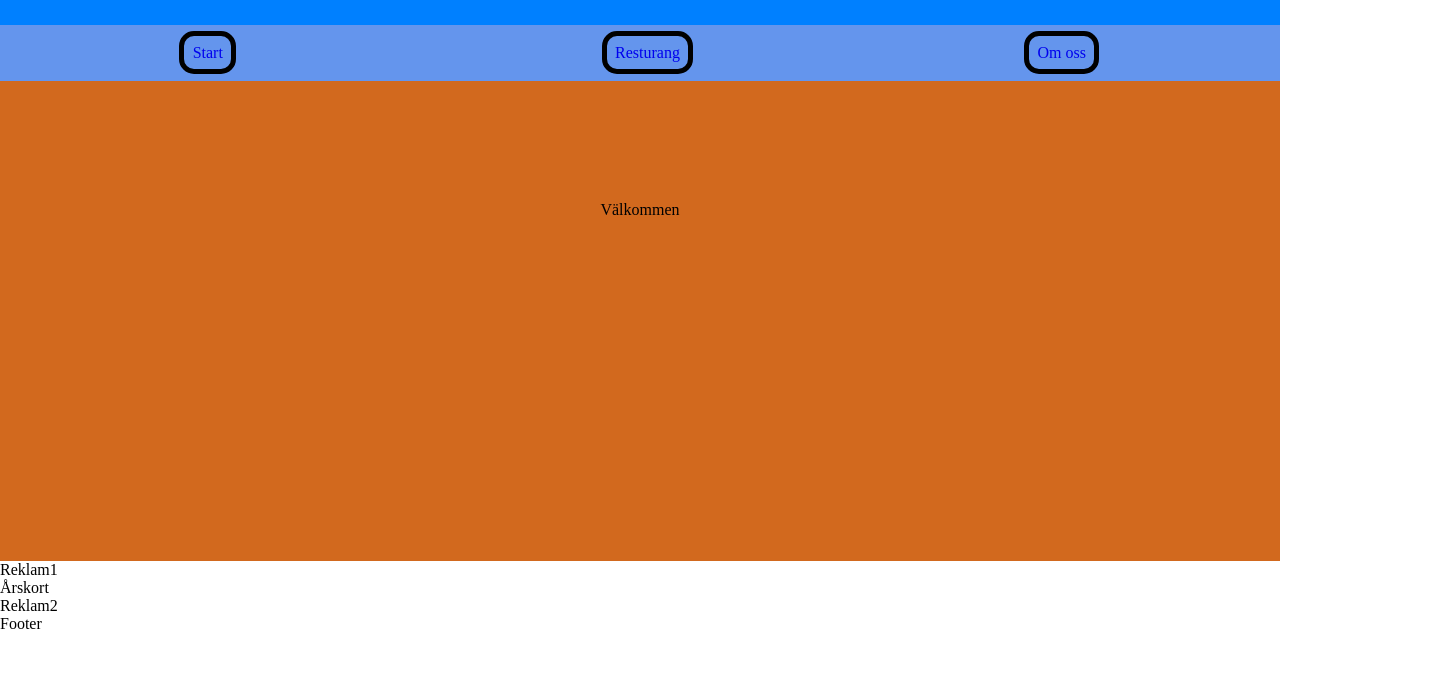
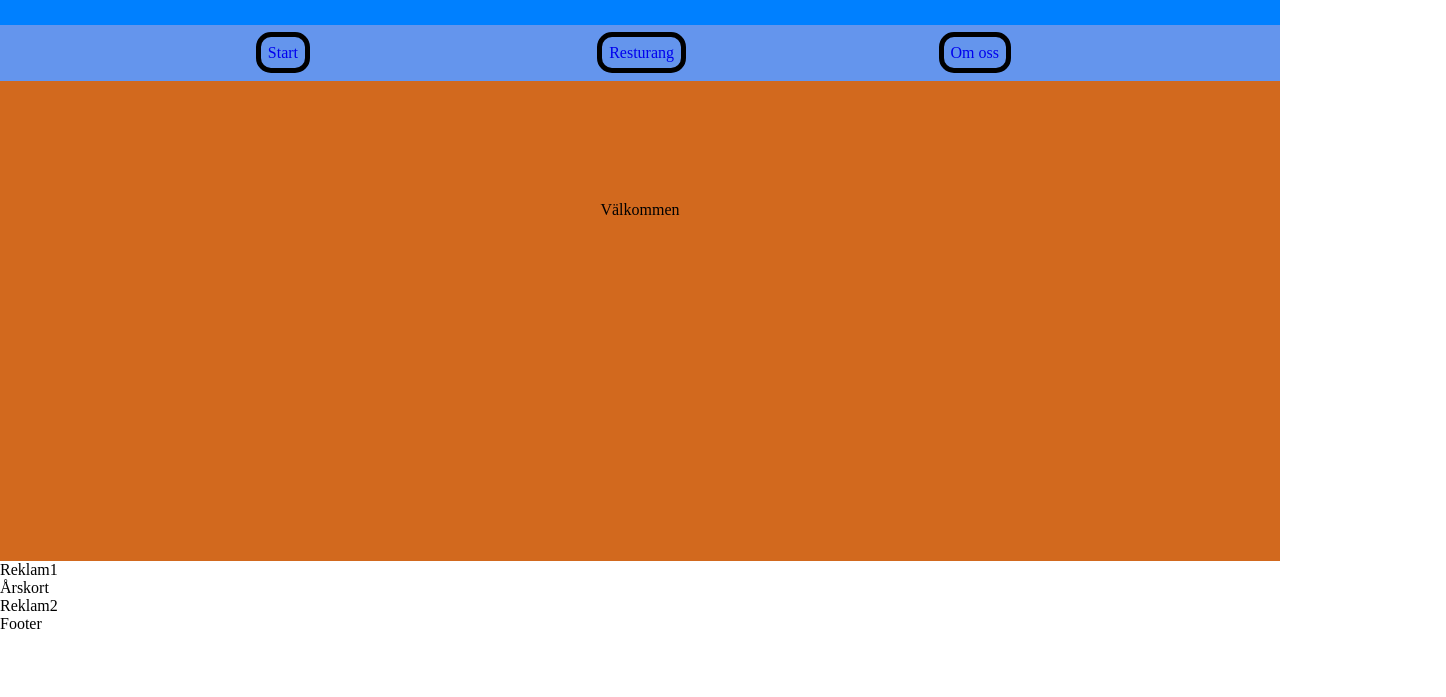
Before and after one commit to wilmerErixon/WU_projekt_ht22_zoo_2C, a plain HTML site: page index.html in a window 1280 px wide. Shown: the part 103-800 px from the top of the page, 1446 px wide, since content can reach past the window. Drawn offline with Linux system fonts and the light colour scheme.

Commit message:
fix innan fortsätta på hemdatorn

```diff
--- a/css/style.css
+++ b/css/style.css
@@ -18,8 +18,8 @@ header {
 #taskbar {
     display: grid;
     align-items: center;
-    padding-left: 14%;
-    grid-template-columns: 33vw 33vw 33vw;
+    padding-left: 20%;
+    grid-template-columns: 1fr 1fr 1fr;
     grid-template-rows: 100%;
     height: 7vh;
     width: 100%;
```
